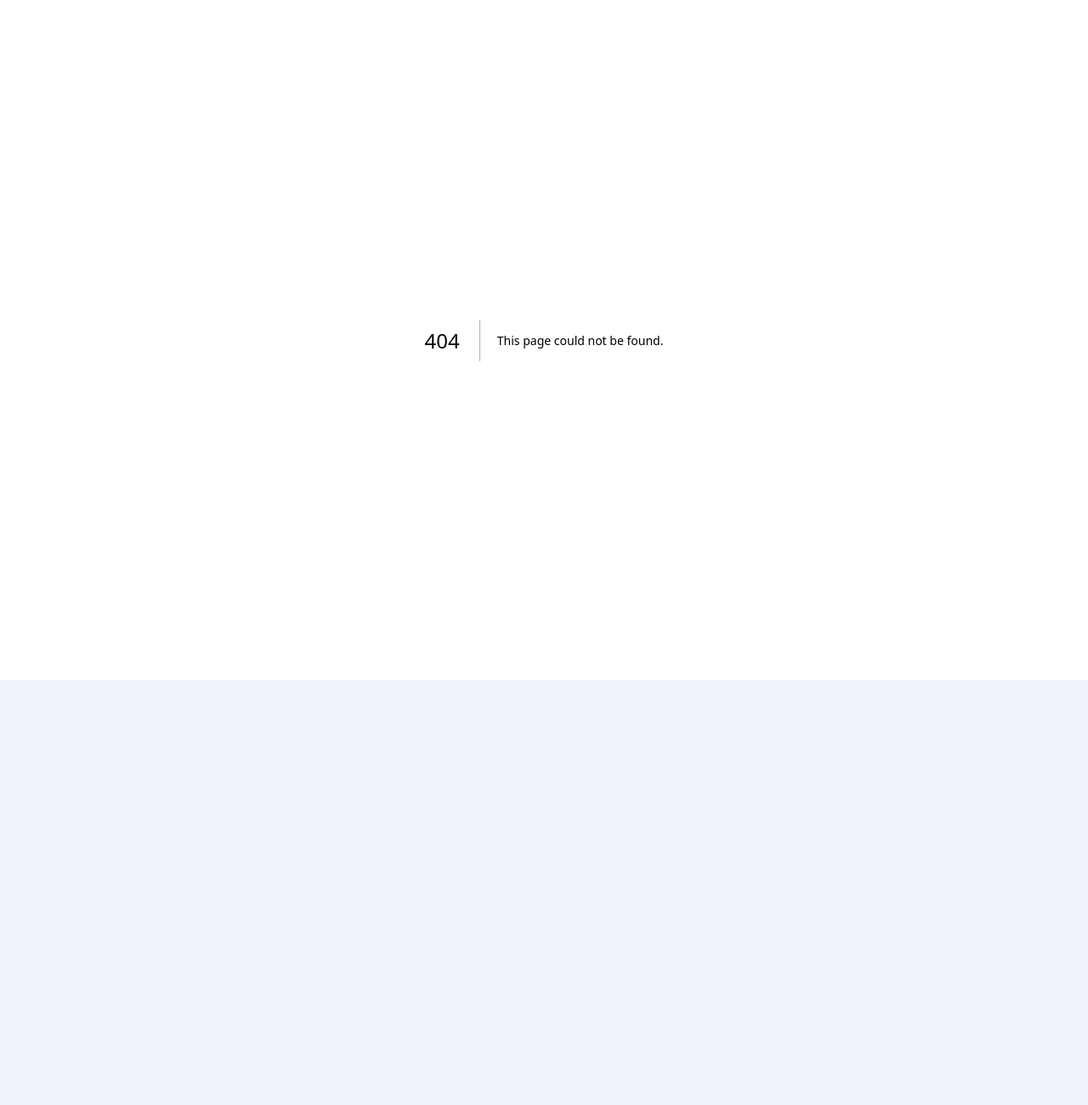
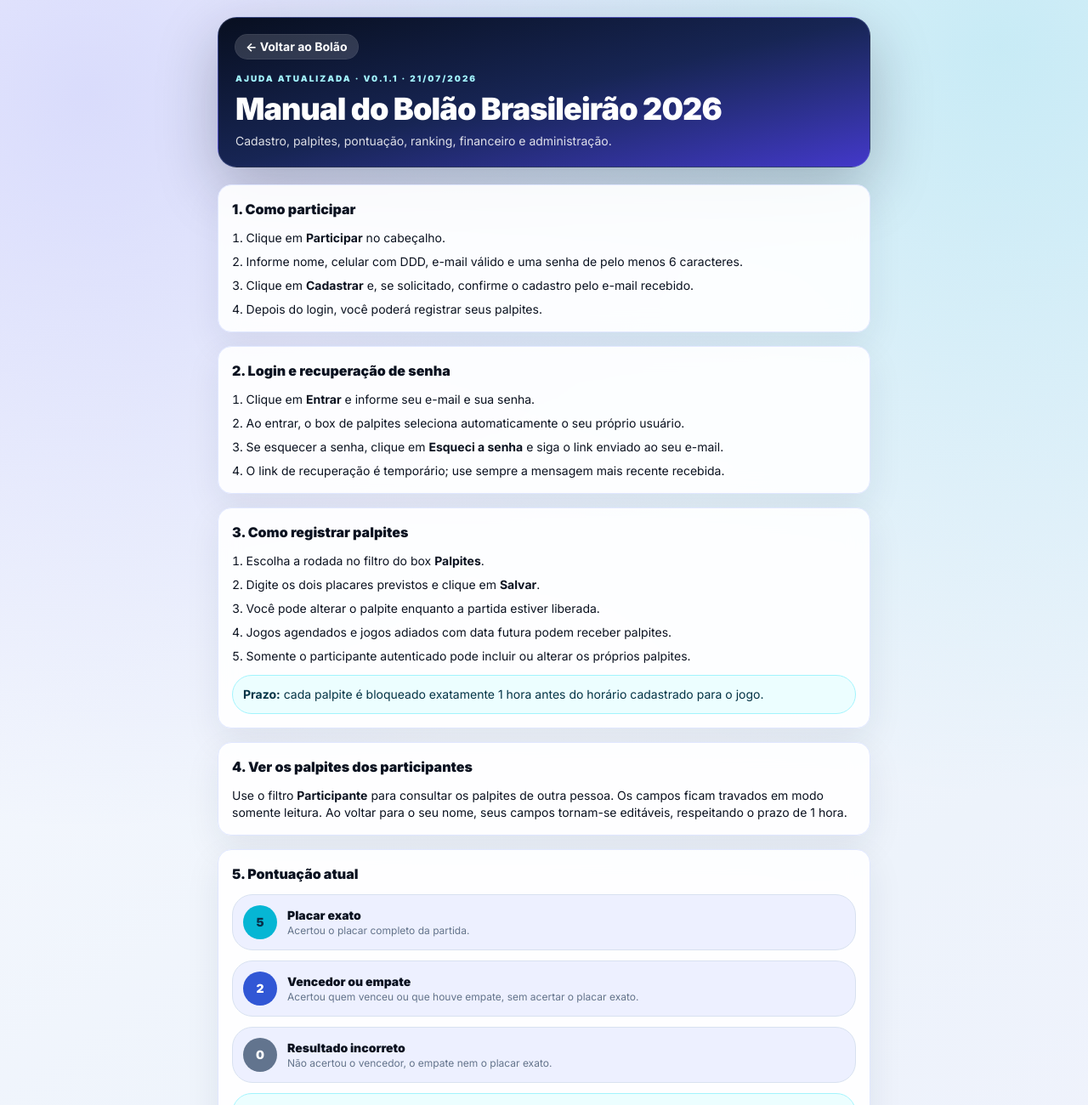
Before and after one commit to nelsonparisi-web/bolao-brasileirao-2026, a Next.js app: page /manual in a window 1280 px wide. Before the commit this address had no page. Shown: the top 1300 px of the page at 85% size. Before the commit the page ends 800 px from the top, so only its background shows below. Built offline with nearby package versions, Linux system fonts and the light colour scheme.

Commit message:
Cria manual atualizado do Bolão Brasileirão

```diff
--- /dev/null
+++ b/app/manual/page.tsx
@@ -0,0 +1,163 @@
+"use client";
+
+import Link from "next/link";
+import { APP_VERSION, APP_VERSION_DATE, currency } from "@/lib/data";
+
+export default function ManualPage() {
+  return (
+    <div className="min-h-screen px-3 py-5 sm:px-6">
+      <div className="mx-auto max-w-3xl">
+        <header className="mb-5 overflow-hidden rounded-[1.4rem] border border-indigo-300/20 bg-gradient-to-br from-[#080f20] via-[#172554] to-[#4338ca] p-5 text-white shadow-[0_24px_70px_rgba(15,23,42,0.28)]">
+          <Link href="/" className="mb-4 inline-flex rounded-full bg-white/15 px-3 py-1 text-sm font-bold text-white ring-1 ring-white/20 hover:bg-white/25">
+            &larr; Voltar ao Bolão
+          </Link>
+          <p className="mb-2 text-[10px] font-black uppercase tracking-[0.2em] text-cyan-200">
+            Ajuda atualizada · {APP_VERSION} · {APP_VERSION_DATE}
+          </p>
+          <h1 className="text-3xl font-black tracking-tight sm:text-4xl">Manual do Bolão Brasileirão 2026</h1>
+          <p className="mt-2 text-sm text-white/85">Cadastro, palpites, pontuação, ranking, financeiro e administração.</p>
+        </header>
+
+        <div className="space-y-4">
+          <Section title="1. Como participar">
+            <ol className="list-inside list-decimal space-y-2 text-sm">
+              <li>Clique em <strong>Participar</strong> no cabeçalho.</li>
+              <li>Informe nome, celular com DDD, e-mail válido e uma senha de pelo menos 6 caracteres.</li>
+              <li>Clique em <strong>Cadastrar</strong> e, se solicitado, confirme o cadastro pelo e-mail recebido.</li>
+              <li>Depois do login, você poderá registrar seus palpites.</li>
+            </ol>
+          </Section>
+
+          <Section title="2. Login e recuperação de senha">
+            <ol className="list-inside list-decimal space-y-2 text-sm">
+              <li>Clique em <strong>Entrar</strong> e informe seu e-mail e sua senha.</li>
+              <li>Ao entrar, o box de palpites seleciona automaticamente o seu próprio usuário.</li>
+              <li>Se esquecer a senha, clique em <strong>Esqueci a senha</strong> e siga o link enviado ao seu e-mail.</li>
+              <li>O link de recuperação é temporário; use sempre a mensagem mais recente recebida.</li>
+            </ol>
+          </Section>
+
+          <Section title="3. Como registrar palpites">
+            <ol className="list-inside list-decimal space-y-2 text-sm">
+              <li>Escolha a rodada no filtro do box <strong>Palpites</strong>.</li>
+              <li>Digite os dois placares previstos e clique em <strong>Salvar</strong>.</li>
+              <li>Você pode alterar o palpite enquanto a partida estiver liberada.</li>
+              <li>Jogos agendados e jogos adiados com data futura podem receber palpites.</li>
+              <li>Somente o participante autenticado pode incluir ou alterar os próprios palpites.</li>
+            </ol>
+            <Notice>
+              <strong>Prazo:</strong> cada palpite é bloqueado exatamente 1 hora antes do horário cadastrado para o jogo.
+            </Notice>
+          </Section>
+
+          <Section title="4. Ver os palpites dos participantes">
+            <p className="text-sm">
+              Use o filtro <strong>Participante</strong> para consultar os palpites de outra pessoa. Os campos ficam travados em modo somente leitura. Ao voltar para o seu nome, seus campos tornam-se editáveis, respeitando o prazo de 1 hora.
+            </p>
+          </Section>
+
+          <Section title="5. Pontuação atual">
+            <div className="space-y-3">
+              <Score points="5" title="Placar exato" description="Acertou o placar completo da partida." tone="bg-[#06b6d4] text-[#082f49]" />
+              <Score points="2" title="Vencedor ou empate" description="Acertou quem venceu ou que houve empate, sem acertar o placar exato." tone="bg-[#3157d5] text-white" />
+              <Score points="0" title="Resultado incorreto" description="Não acertou o vencedor, o empate nem o placar exato." tone="bg-slate-500 text-white" />
+            </div>
+            <Notice>
+              A pontuação considera o resultado oficial cadastrado para cada partida do Brasileirão.
+            </Notice>
+          </Section>
+
+          <Section title="6. Ranking e desempates">
+            <div className="space-y-2 text-sm">
+              <p>O ranking soma os pontos de todos os jogos com resultado cadastrado e é atualizado automaticamente.</p>
+              <p>Os três primeiros aparecem no pódio logo abaixo do cabeçalho. O ranking completo fica no final da página.</p>
+              <p>Quando houver participantes com a mesma pontuação, eles permanecem empatados até que novos resultados alterem a classificação.</p>
+            </div>
+          </Section>
+
+          <Section title="7. Valor, premiação e doação">
+            <div className="space-y-2 text-sm">
+              <p><strong>Inscrição atual:</strong> {currency.format(100)} por participante.</p>
+              <p><strong>Doação beneficente:</strong> 20% do total arrecadado.</p>
+              <ul className="list-inside list-disc text-muted-foreground">
+                <li>1º lugar: 50% do total arrecadado</li>
+                <li>2º lugar: 20% do total arrecadado</li>
+                <li>3º lugar: 10% do total arrecadado</li>
+              </ul>
+              <p>Em caso de empate na faixa de premiação, o valor correspondente é dividido entre os participantes empatados.</p>
+              <p>A chave Pix e os valores podem ser atualizados pelo administrador e devem ser conferidos no aplicativo.</p>
+            </div>
+          </Section>
+
+          <Section title="8. Resumo financeiro">
+            <p className="text-sm">
+              O painel mostra valor previsto, recebido, pendente, quantidade de participantes, premiação projetada e doação. O administrador registra ou remove pagamentos no módulo financeiro.
+            </p>
+          </Section>
+
+          <Section title="9. Jogos e rodadas">
+            <div className="space-y-2 text-sm">
+              <p>O bolão contém os jogos futuros e as partidas pendentes do Brasileirão 2026.</p>
+              <p>Partidas da rodada 21 que foram adiadas permanecem disponíveis enquanto a data cadastrada respeitar o prazo de bloqueio.</p>
+              <p>Jogos suspensos, cancelados, ao vivo ou encerrados não aceitam novos palpites.</p>
+              <p>Os horários são apresentados no horário de Brasília.</p>
+            </div>
+          </Section>
+
+          <Section title="10. Funções do administrador">
+            <ul className="list-inside list-disc space-y-2 text-sm">
+              <li>Consultar, renomear e excluir perfis de participantes.</li>
+              <li>Registrar e remover pagamentos.</li>
+              <li>Atualizar data, estádio, status e resultados dos jogos.</li>
+              <li>Alterar inscrição, percentual de doação, prazo de bloqueio e chave Pix.</li>
+              <li>Usar quatro modelos de WhatsApp: convite, palpites pendentes, liderança e faixa de premiação.</li>
+            </ul>
+          </Section>
+
+          <Section title="11. Exportação e privacidade">
+            <div className="space-y-2 text-sm">
+              <p>O participante pode exportar seus próprios palpites pelo botão <strong>Exportar CSV</strong>.</p>
+              <p>Os palpites dos demais podem ser consultados, mas nunca alterados. Cada gravação é vinculada ao usuário autenticado.</p>
+            </div>
+          </Section>
+
+          <Section title="12. Suporte">
+            <p className="text-sm">
+              Em caso de dúvida sobre cadastro, senha, pagamento, jogo ou resultado, fale com o administrador do bolão pelo canal de contato informado no convite.
+            </p>
+          </Section>
+        </div>
+
+        <footer className="mt-8 border-t border-line pt-6 text-center text-xs text-muted-foreground">
+          <p>Bolão Beneficente do Brasileirão 2026</p>
+          <p className="mt-1">Boa sorte a todos!</p>
+        </footer>
+      </div>
+    </div>
+  );
+}
+
+function Section({ title, children }: { title: string; children: React.ReactNode }) {
+  return (
+    <section className="rounded-2xl border border-indigo-100 bg-white/90 p-4 shadow-[0_14px_42px_rgba(30,41,59,0.08)] backdrop-blur-md">
+      <h2 className="mb-3 text-base font-black text-foreground">{title}</h2>
+      <div className="text-foreground">{children}</div>
+    </section>
+  );
+}
+
+function Notice({ children }: { children: React.ReactNode }) {
+  return <div className="mt-3 rounded-xl border border-cyan-200 bg-cyan-50 p-3 text-sm text-cyan-950">{children}</div>;
+}
+
+function Score({ points, title, description, tone }: { points: string; title: string; description: string; tone: string }) {
+  return (
+    <div className="flex items-center gap-3 rounded-xl border border-line bg-secondary p-3">
+      <span className={`flex h-10 w-10 shrink-0 items-center justify-center rounded-full text-sm font-black ${tone}`}>{points}</span>
+      <div>
+        <p className="text-sm font-black">{title}</p>
+        <p className="text-xs text-muted-foreground">{description}</p>
+      </div>
+    </div>
+  );
+}
```
